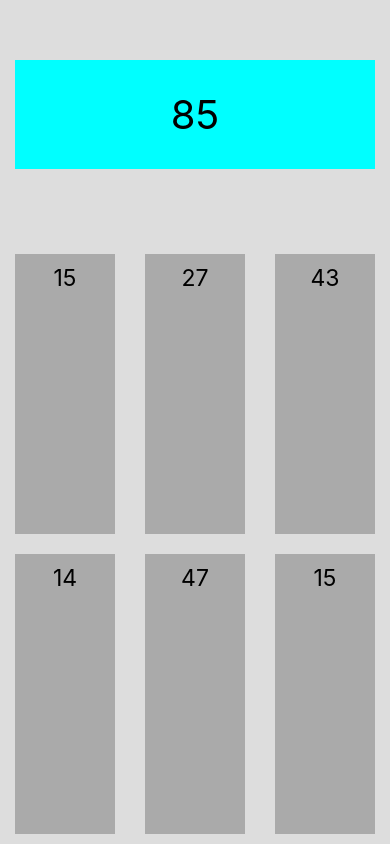
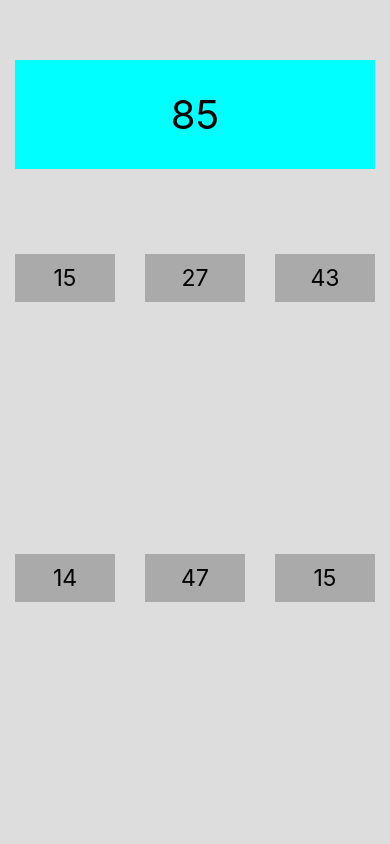
Before and after one commit to mtanzim/react-native-test, a React Native app: screen / in a window 390 px wide. Built offline with nearby package versions, Linux system fonts and the light colour scheme.

Commit message:
first version of game complete, will update state management as per best practices

```diff
--- a/App.js
+++ b/App.js
@@ -1,10 +1,16 @@
-import React from 'react';
-import Game from './components/Game'
+import React from "react";
+import Game from "./components/Game";
 
 export default class App extends React.Component {
+  #NUMCOMPONENTS = 6;
+  #SUMCOMPONENTS = 3;
+
   render() {
     return (
-      <Game numComponents={6} sumComponents={3}/>
+      <Game
+        numComponents={this.#NUMCOMPONENTS}
+        sumComponents={this.#SUMCOMPONENTS}
+      />
     );
   }
 }
--- a/components/EachCard.js
+++ b/components/EachCard.js
@@ -1,31 +1,46 @@
 import React from "react";
-import { StyleSheet, Text, View } from "react-native";
+import { StyleSheet, Text, TouchableOpacity } from "react-native";
 import PropTypes from "prop-types";
 
 export default class EachCard extends React.Component {
   static propTypes = {
     id: PropTypes.number.isRequired,
     val: PropTypes.number.isRequired,
-    // key: PropTypes.number.isRequired
+    handlePress: PropTypes.func.isRequired,
+    isCardSelected: PropTypes.bool.isRequired
   };
 
   render() {
     return (
-      <Text style={styles.childTarget} id={this.props.id} key={this.props.index}>
-        {this.props.val}
-      </Text>
+      <TouchableOpacity
+        onPress={this.props.handlePress(this.props.val, this.props.id)}
+      >
+        <Text
+          style={[
+            styles.childTarget,
+            this.props.isCardSelected && styles.selected
+          ]}
+          id={this.props.id}
+          key={this.props.id}
+        >
+          {this.props.val}
+        </Text>
+      </TouchableOpacity>
     );
   }
 }
 
 const styles = StyleSheet.create({
   childTarget: {
-    width:100,
+    width: 100,
     marginHorizontal: 15,
     marginVertical: 10,
     paddingVertical: 10,
     fontSize: 23,
     backgroundColor: "#aaa",
     textAlign: "center"
+  },
+  selected: {
+    opacity: 0.3
   }
 });
--- a/components/Game.js
+++ b/components/Game.js
@@ -2,7 +2,7 @@ import React from "react";
 import { StyleSheet, Text, View } from "react-native";
 import PropTypes from "prop-types";
 
-import EachCard from './EachCard'
+import EachCard from "./EachCard";
 
 export default class Game extends React.Component {
   static propTypes = {
@@ -12,24 +12,80 @@ export default class Game extends React.Component {
 
   LOWER_BOUND = 10;
   UPPPER_BOUND = 40;
+  LOADING_TIME = 500;
 
-  numberArray = Array
-    .from({ length: this.props.numComponents })
-    .map( () => this.LOWER_BOUND + Math.floor(this.UPPPER_BOUND * Math.random()));
+  constructor(props) {
+    super(props);
+    this.currentSum = 0;
+    this.state = this.generateRandoms();
+  }
 
-  // TODO: shuffle random numbers
-  sum = this.numberArray
-    .slice(0,this.props.sumComponents)
-    .reduce((a, b) =>  a + b, 0);
+  generateRandoms = () => {
+    let currentSum = 0;
+    let sum = 0;
+    let numberArray = Array.from({ length: this.props.numComponents }).map(
+      () => this.LOWER_BOUND + Math.floor(this.UPPPER_BOUND * Math.random())
+    );
+    // TODO: shuffle random numbers
+    sum = numberArray
+      .slice(0, this.props.sumComponents)
+      .reduce((a, b) => a + b, 0);
+
+    let isLoading = false;
+    let isWin = false;
+    let selectedNumbers = [];
+
+    return { sum, numberArray, isLoading, isWin, selectedNumbers, currentSum };
+  };
+
+  restartGame = isWin => {
+    this.setState({ isLoading: true, isWin });
+    setTimeout(() => this.setState(this.generateRandoms()), this.LOADING_TIME);
+  };
+
+  handlePress = (val, id) => () => {
+    // console.log(val);
+    if (!this.isCardSelected(id)) {
+      this.setState(
+        {
+          currentSum: this.state.currentSum + val,
+          selectedNumbers: this.state.selectedNumbers.concat([id])
+        },
+        () => {
+          if (this.state.currentSum === this.state.sum) {
+            this.restartGame(true);
+          } else if (this.state.currentSum > this.state.sum) {
+            this.restartGame(false);
+          }
+        }
+      );
+    }
+  };
+
+  isCardSelected = id => this.state.selectedNumbers.indexOf(id) >= 0;
 
   render() {
+    console.log(this.state.selectedNumbers);
     return (
       <View style={styles.container}>
-        <Text style={styles.sumTarget}>{this.sum}</Text>
+        <Text style={styles.sumTarget}>
+          {!this.state.isLoading
+            ? this.state.sum
+            : this.state.isWin
+            ? "WON"
+            : "LOST"}
+        </Text>
         <View style={styles.childContainer}>
-          {this.numberArray.map((a, i) => (
-            <EachCard val={a} id={i} key={i}/>
-          ))}
+          {!this.state.isLoading &&
+            this.state.numberArray.map((a, i) => (
+              <EachCard
+                isCardSelected={this.isCardSelected(i)}
+                val={a}
+                id={i}
+                key={i}
+                handlePress={this.handlePress}
+              />
+            ))}
         </View>
       </View>
     );
@@ -40,7 +96,7 @@ const styles = StyleSheet.create({
   container: {
     flex: 1,
     backgroundColor: "#ddd",
-    paddingTop: 60,
+    paddingTop: 60
     // marginTop: 30
   },
   sumTarget: {
@@ -52,10 +108,10 @@ const styles = StyleSheet.create({
   },
   childContainer: {
     flex: 1,
-    flexWrap: 'wrap',
-    flexDirection: 'row',
-    justifyContent: 'space-around',
+    flexWrap: "wrap",
+    flexDirection: "row",
+    justifyContent: "space-around",
     backgroundColor: "#ddd",
     marginTop: 75
-  },
+  }
 });
```
